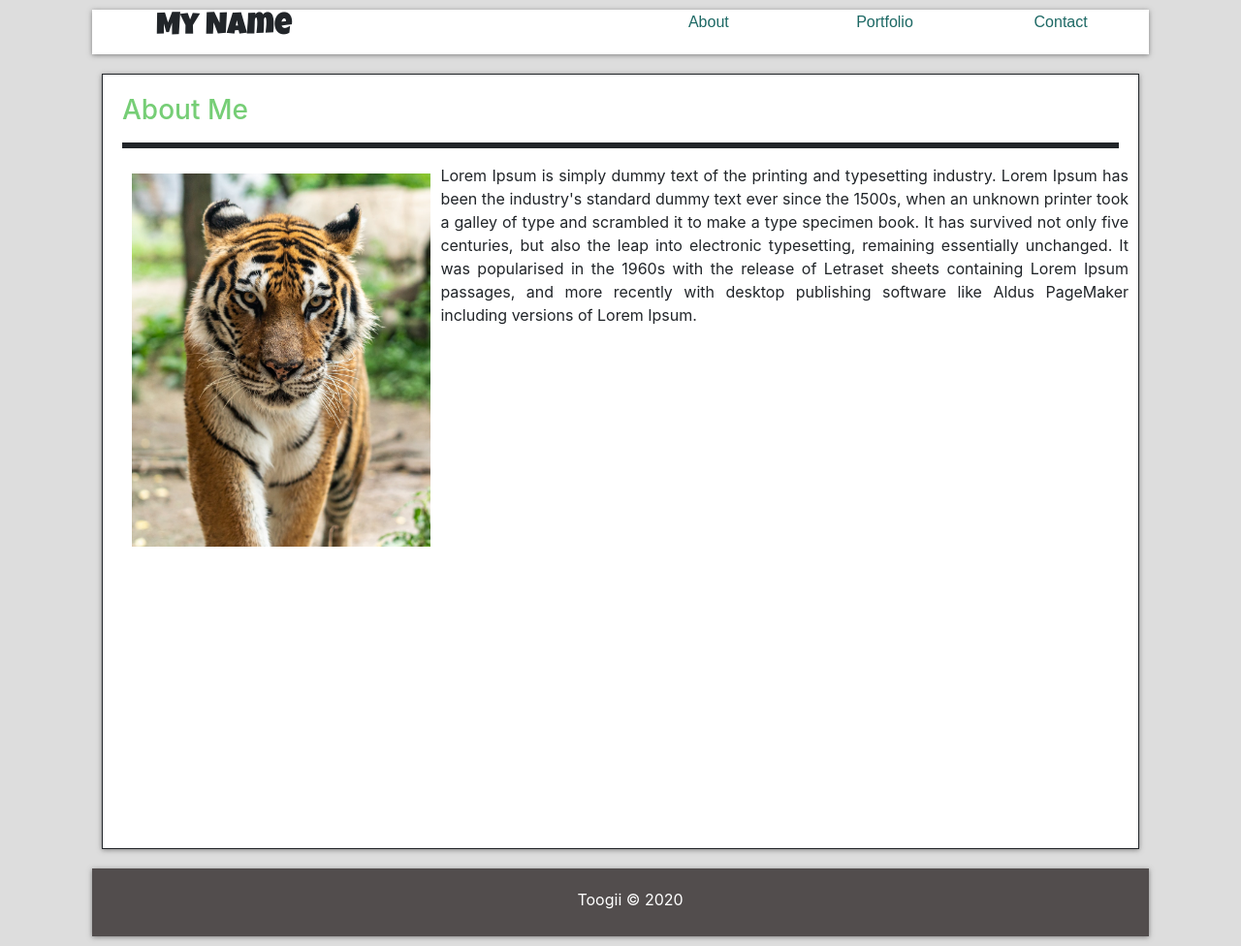
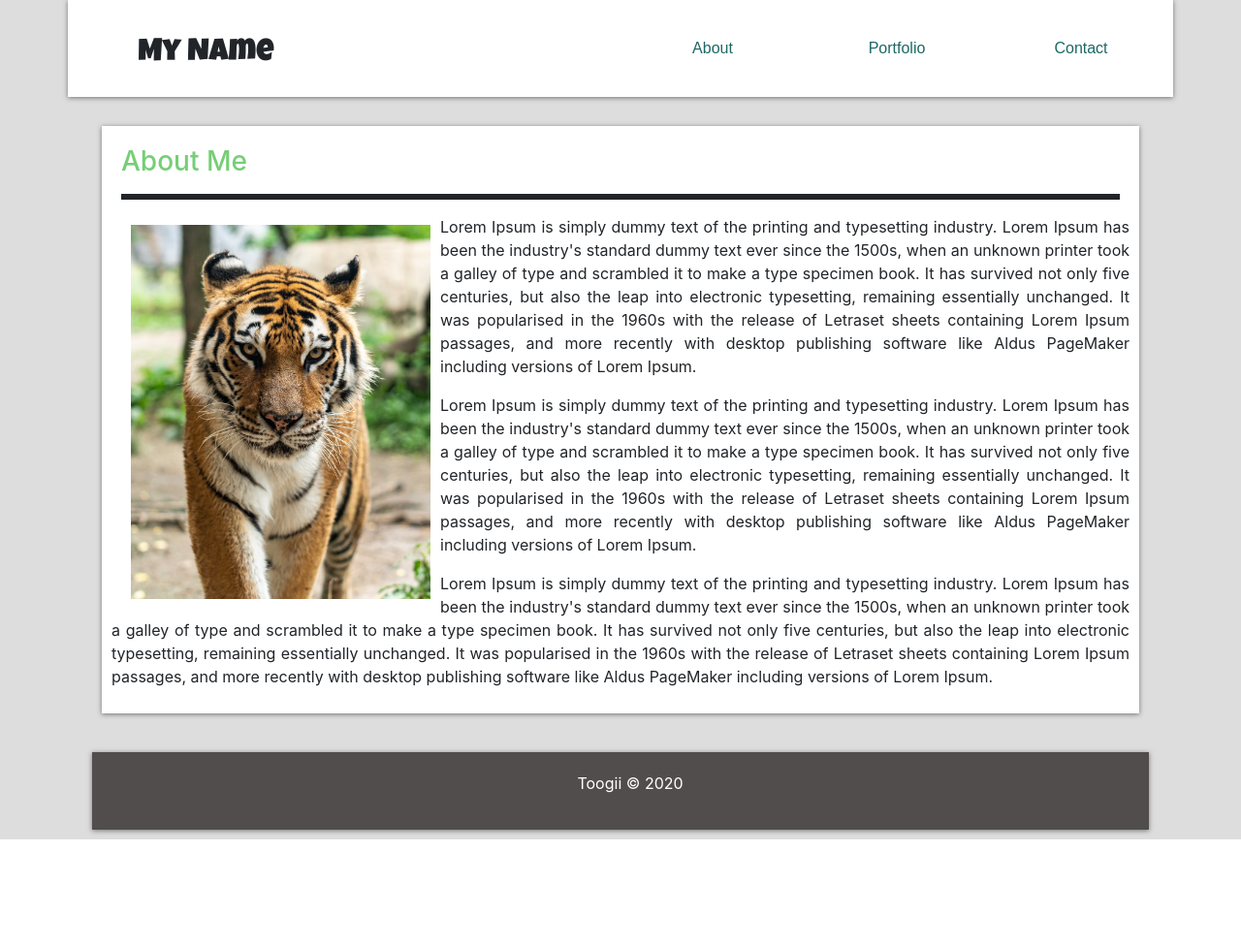
Before and after one commit to Toogii2019/Responsive_Portfolio, a web app: file index.html in a window 1280 px wide. Shown: the whole page at 97% size. After the commit the page ends 866 px from the top, so only its background shows below. Run offline with its HTML, style and script files only (its server is not run), Linux system fonts and the light colour scheme; some libraries are stand-ins or nearby versions.

Commit message:
Adding some semantic tags and auto height to the body

```diff
--- a/index.html
+++ b/index.html
@@ -11,7 +11,7 @@
     </head>
     <body>
         <div class="container">
-            <div class="head-row row">
+            <nav class="head-row row">
                 <div class="nav-col col-lg-3 col-sm-12">
                     <h2>My Name</h2>
                 </div>
@@ -26,28 +26,32 @@
                 <div class="nav-col col-2">
                     <a href="contact.html">Contact</a>
                 </div>
-            </div>
+            </nav>
 
-            <div class="body-row">
+            <section class="body-row">
                 <div class="body-col col-lg-12 col-sm-12">
                     <div class="picture">
                         <h3>About Me</h3>
                         <hr>
                         <img src="static/images/mypic.jpeg">
                     </div>
-                    <div class="paragraph">
+                    <article class="paragraph">
                         <p>Lorem Ipsum is simply dummy text of the printing and typesetting industry. Lorem Ipsum has been the industry's standard dummy text ever since the 1500s, when an unknown printer took a galley of type and scrambled it to make a type specimen book. It has survived not only five centuries, but also the leap into electronic typesetting, remaining essentially unchanged. It was popularised in the 1960s with the release of Letraset sheets containing Lorem Ipsum passages, and more recently with desktop publishing software like Aldus PageMaker including versions of Lorem Ipsum.
                         </p>
-                    </div>
+                        <p>Lorem Ipsum is simply dummy text of the printing and typesetting industry. Lorem Ipsum has been the industry's standard dummy text ever since the 1500s, when an unknown printer took a galley of type and scrambled it to make a type specimen book. It has survived not only five centuries, but also the leap into electronic typesetting, remaining essentially unchanged. It was popularised in the 1960s with the release of Letraset sheets containing Lorem Ipsum passages, and more recently with desktop publishing software like Aldus PageMaker including versions of Lorem Ipsum.
+                        </p>
+                        <p>Lorem Ipsum is simply dummy text of the printing and typesetting industry. Lorem Ipsum has been the industry's standard dummy text ever since the 1500s, when an unknown printer took a galley of type and scrambled it to make a type specimen book. It has survived not only five centuries, but also the leap into electronic typesetting, remaining essentially unchanged. It was popularised in the 1960s with the release of Letraset sheets containing Lorem Ipsum passages, and more recently with desktop publishing software like Aldus PageMaker including versions of Lorem Ipsum.
+                        </p>
+                    </article>
                 </div>
-            </div>
-            <div class="footer-row">
+            </section>
+            <footer class="footer-row">
                 <div class="footer-col col-12">
                     <footer>
                         <p>Toogii &copy 2020</p>
                     </footer>
                 </div>
-            </div>
+            </footer>
         </div>
     </body>
 </html>
--- a/static/css/style-1.css
+++ b/static/css/style-1.css
@@ -5,7 +5,7 @@
     --light: #fff;
     --light-blue: rgb(169, 222, 222);
     --black: rgb(74, 82, 82);
-    --shadow: 0 1px 5px rgba(104,104,104, 0.8);
+    --shadow: 0 1px 5px rgba(104,104,104, 0.9);
     --title-color: rgb(135, 125, 116);
 }
 
@@ -14,11 +14,20 @@ body {
     margin: 0;
 }
 
+.container {
+    display:grid;
+    grid-template-columns: 1fr;
+    grid-template-rows: 100px 1fr 100px;
+    gap: 10px;
+}
+
 .head-row {
-    margin: 10px;
+    /* margin: 10px; */
     box-shadow: var(--shadow);
     background: var(--light);
     text-align: center;
+
+    /* padding: 25px; */
 }
 .head-row h2 {
     font-family: "Luckiest Guy", sans-serif;
@@ -28,12 +37,17 @@ body {
 .nav-col {
     display: block;
     text-align: center;
+    padding-top: 37px;
 }
 
 .nav-col a {
     text-decoration: none;
     font-family: sans-serif;
     color: rgb(28, 104, 100);
+    padding: 41px;
+}
+.nav-col a:hover {
+    background: var(--dark);
 }
 
 .body-row {
@@ -41,18 +55,22 @@ body {
     /* margin-left: 30px; */
     padding:10px;
     margin: 10px;
+    justify-content: center;
+    align-items: center;
 
 }
+
 .body-col {
     display: inline-block;
     box-shadow: var(--shadow);
     background: var(--light);
     justify-content: center;
-    border: 1px solid;
-    height: 100vh;
+    /* border: 1px solid; */
+    height: auto;
     padding: 10px;
 
 }
+
 .picture {
     margin: 10px;
 }
@@ -60,6 +78,7 @@ body {
 h3 {
     color: rgb(118, 206, 118)
 }
+
 .picture img {
     float: left;
     width: 30%;
@@ -73,9 +92,11 @@ h3 {
     /* margin: 10px;
     padding: 10px; */
 }
+
 hr {
     border: 3px solid;
 }
+
 .footer-row {
     margin: 10px;
     box-shadow: var(--shadow);
@@ -83,16 +104,18 @@ hr {
     padding:10px;
     background: rgb(82, 77, 77);
 }
+
 .footer-col {
     color: white;
     text-align: center;
     margin: 10px;
 }
+
 .form-container {
     padding: 10px;
 }
-/* @media screen and (max-width: 576px) {
+@media screen and (max-width: 300px) {
     img {
         align-items: center;
     }
-} */
+}
```
